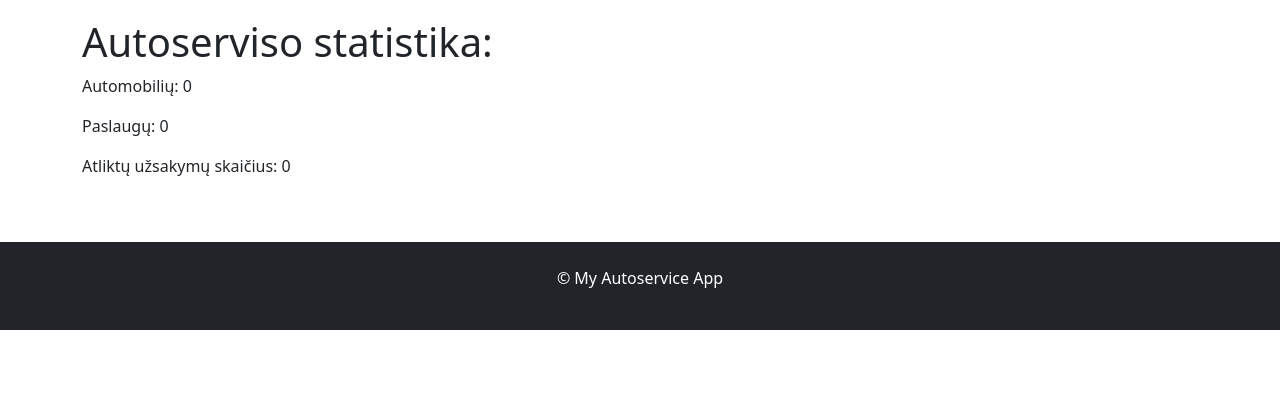
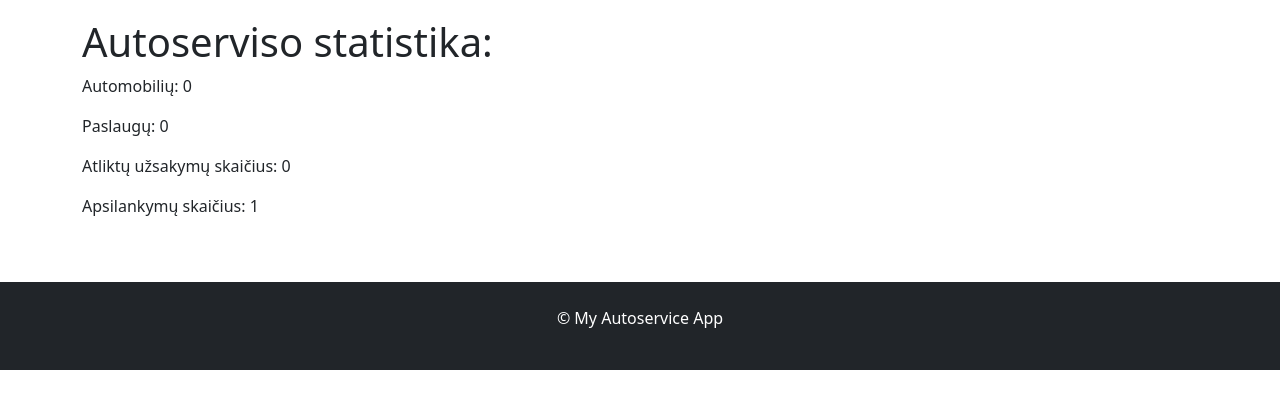
Before and after one commit to DonatasNoreika/autoservice_20260413, a Django app: page / in a window 1280 px wide. Shown: the part 254-663 px from the top of the page. Run offline with Django 5.2, Linux system fonts and the light colour scheme; data that the repository does not hold is empty.

Commit message:
3: + Padaryti, kad pagrindiniame puslapyje būtų rodomas sesijos apsilankymų skaičius.

```diff
--- a/mysite/autoservice/templates/index.html
+++ b/mysite/autoservice/templates/index.html
@@ -7,4 +7,5 @@
 <p>Automobilių: {{ num_cars }}</p>
 <p>Paslaugų: {{ num_services }}</p>
 <p>Atliktų užsakymų skaičius: {{ num_orders_done }}</p>
+<p>Apsilankymų skaičius: {{ num_visits }}</p>
 {% endblock %}
--- a/mysite/autoservice/views.py
+++ b/mysite/autoservice/views.py
@@ -4,10 +4,13 @@ from django.views import generic
 
 # Create your views here.
 def index(request):
+    num_visits = request.session.get('num_visits', 1)
+    request.session['num_visits'] = num_visits + 1
     context = {
         'num_cars': Car.objects.count(),
         'num_services': Service.objects.count(),
         'num_orders_done': Order.objects.filter(status='c').count(),
+        'num_visits': num_visits,
     }
     return render(request, template_name="index.html", context=context)
 
```
